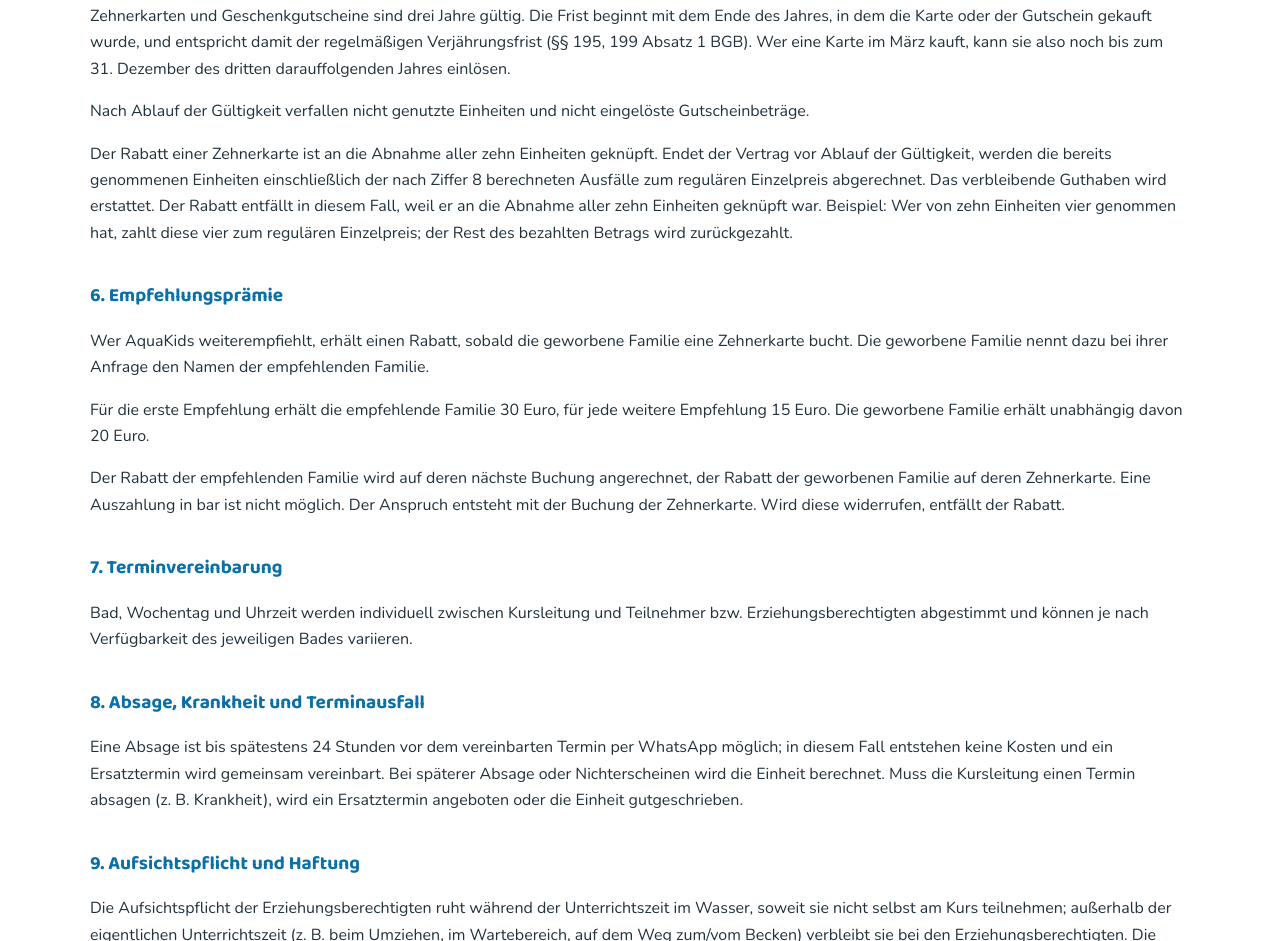
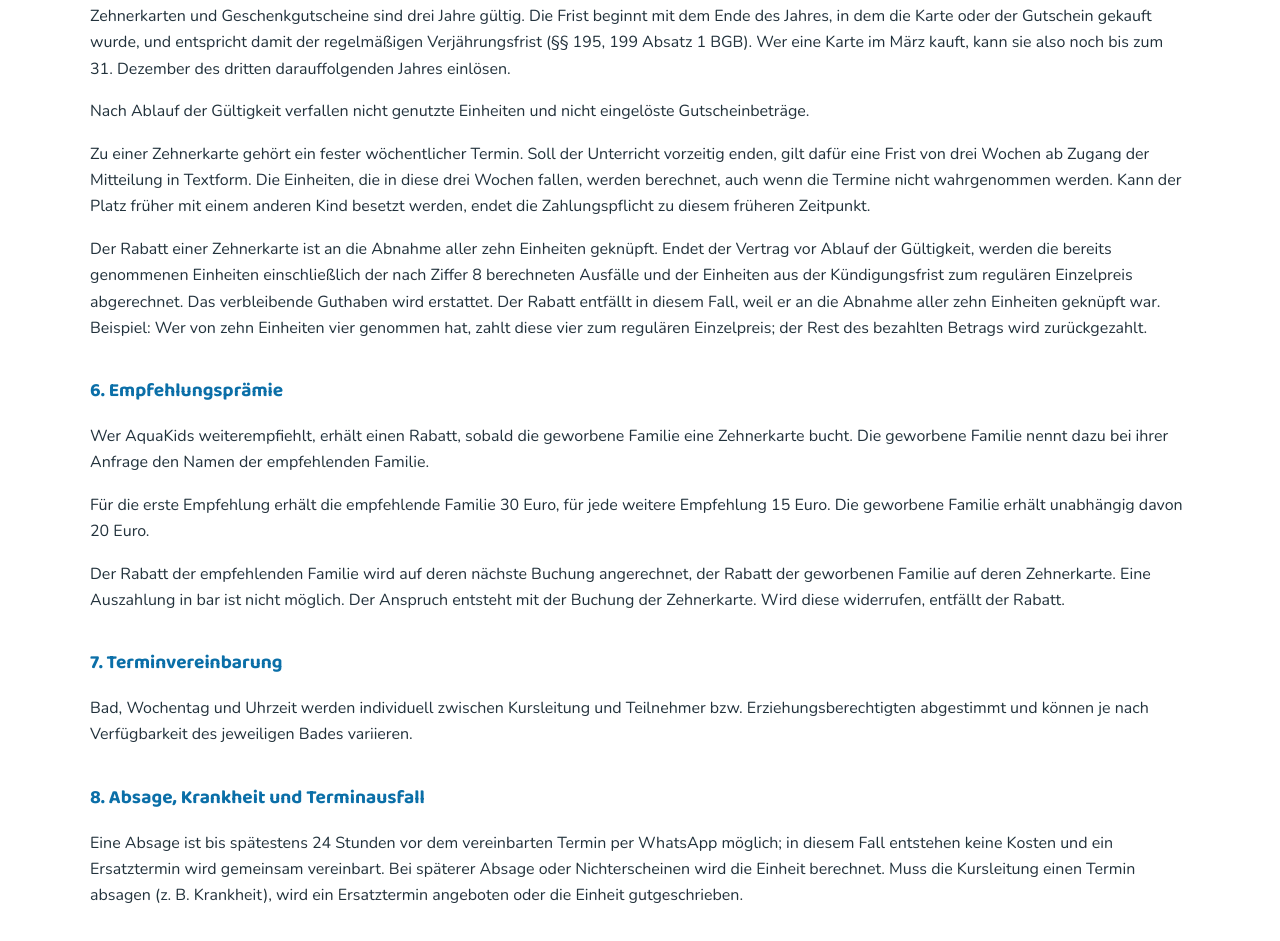
Before and after one commit to d1n1girl/aquakids-website, a plain HTML site: page agb.html in a window 1280 px wide. Shown: the part 1204-2145 px from the top of the page. Drawn offline with Linux system fonts and the light colour scheme.

Commit message:
Zehnerkarte: drei Wochen Kuendigungsfrist fuer den festen Termin
Die 24-Stunden-Regel schuetzt einen einzelnen verpassten Termin, aber
nicht den Kalenderplatz. Sagt eine Familie beim Aufhoeren ihre restlichen
Termine rechtzeitig ab, stand der woechentliche Slot bisher leer, brachte
nichts ein und das Guthaben musste trotzdem zurueck.

Ziffer 5 regelt das jetzt: Zu einer Zehnerkarte gehoert ein fester
woechentlicher Termin, das Ende braucht drei Wochen Frist in Textform, und
die Einheiten in dieser Zeit werden berechnet. Laesst sich der Platz
frueher neu besetzen, endet die Zahlungspflicht sofort. Diese Einheiten
zaehlen bei der Schlussabrechnung als genommen.

Die Ersatz-Klausel ist der Teil, der die Frist fair und damit haltbar
macht: Nadine wird fuer den Ausfall entschaedigt, verdient aber nicht
doppelt, sobald der Platz wieder besetzt ist.

Co-Authored-By: Claude Opus 5 <noreply@anthropic.com>

```diff
--- a/agb.html
+++ b/agb.html
@@ -105,12 +105,20 @@
     Gutscheinbeträge.
   </p>
   <p>
+    Zu einer Zehnerkarte gehört ein fester wöchentlicher Termin. Soll der Unterricht vorzeitig
+    enden, gilt dafür eine Frist von drei Wochen ab Zugang der Mitteilung in Textform. Die
+    Einheiten, die in diese drei Wochen fallen, werden berechnet, auch wenn die Termine nicht
+    wahrgenommen werden. Kann der Platz früher mit einem anderen Kind besetzt werden, endet die
+    Zahlungspflicht zu diesem früheren Zeitpunkt.
+  </p>
+  <p>
     Der Rabatt einer Zehnerkarte ist an die Abnahme aller zehn Einheiten geknüpft. Endet der
     Vertrag vor Ablauf der Gültigkeit, werden die bereits genommenen Einheiten einschließlich der
-    nach Ziffer 8 berechneten Ausfälle zum regulären Einzelpreis abgerechnet. Das verbleibende
-    Guthaben wird erstattet. Der Rabatt entfällt in diesem Fall, weil er an die Abnahme aller
-    zehn Einheiten geknüpft war. Beispiel: Wer von zehn Einheiten vier genommen hat, zahlt diese
-    vier zum regulären Einzelpreis; der Rest des bezahlten Betrags wird zurückgezahlt.
+    nach Ziffer 8 berechneten Ausfälle und der Einheiten aus der Kündigungsfrist zum regulären
+    Einzelpreis abgerechnet. Das verbleibende Guthaben wird erstattet. Der Rabatt entfällt in
+    diesem Fall, weil er an die Abnahme aller zehn Einheiten geknüpft war. Beispiel: Wer von zehn
+    Einheiten vier genommen hat, zahlt diese vier zum regulären Einzelpreis; der Rest des
+    bezahlten Betrags wird zurückgezahlt.
   </p>
 
   <h2>6. Empfehlungsprämie</h2>
```
